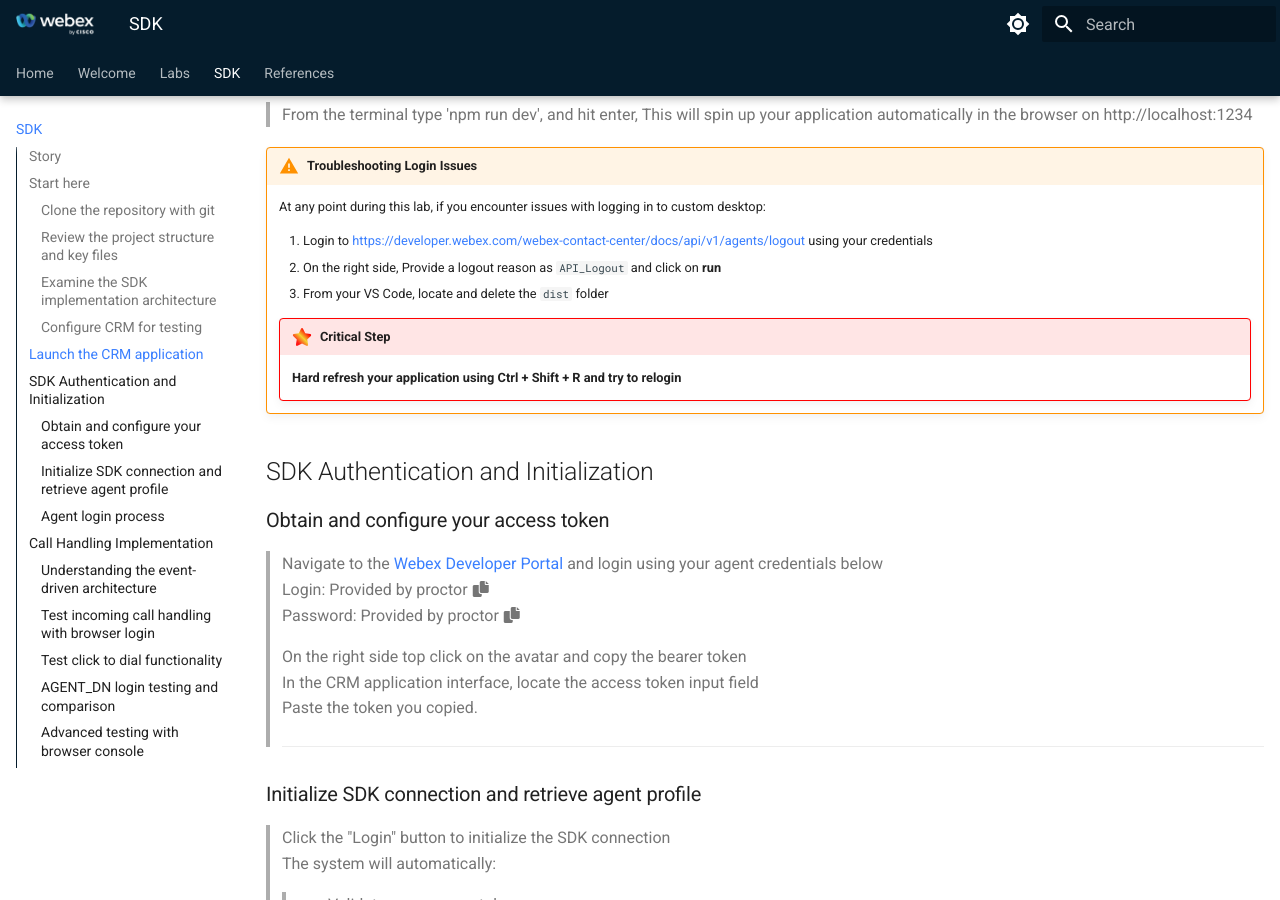
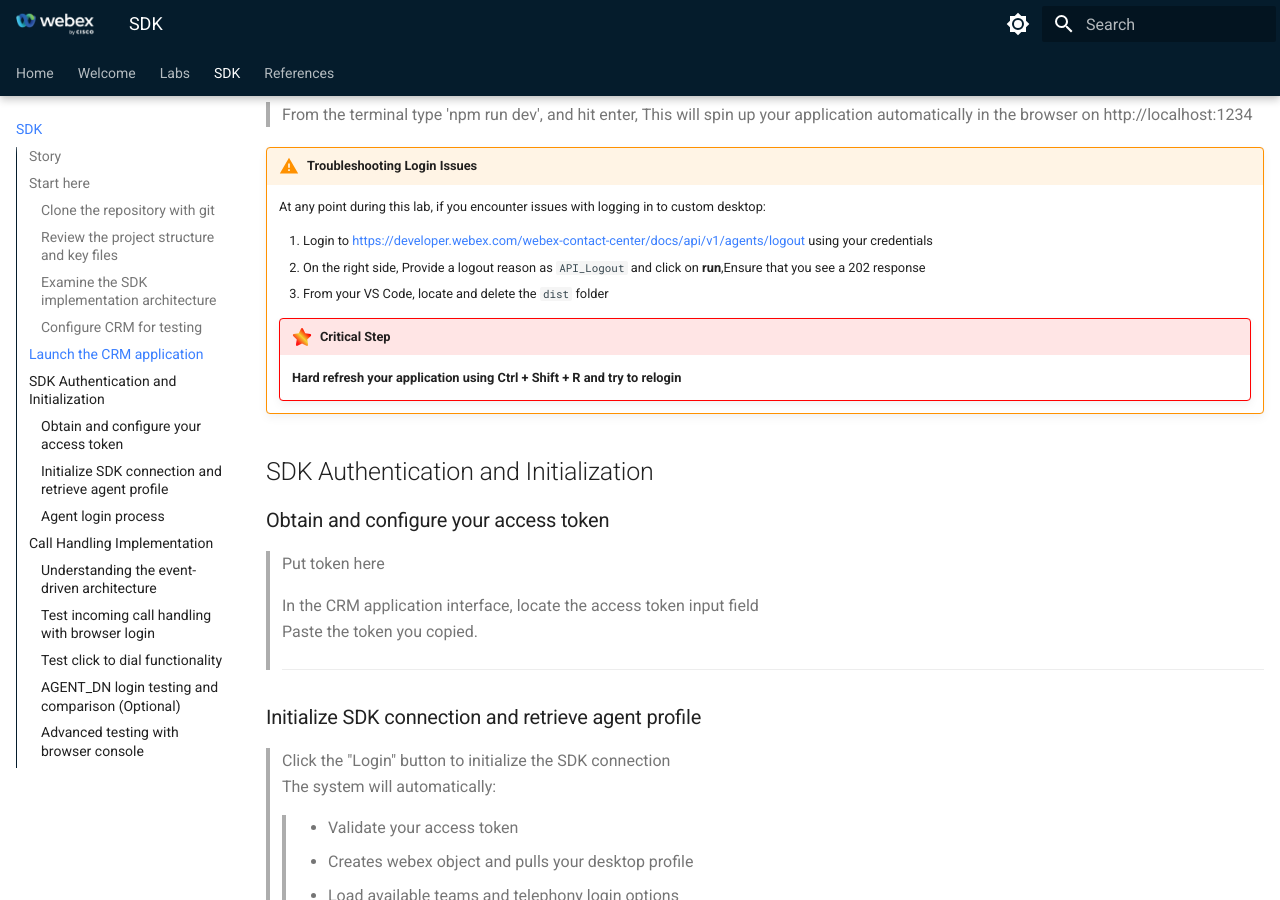
Before and after one commit to WebexCC-SA/LAB-3354, an MkDocs documentation site: the page built from docs/WXCC_SDK.md, in a window 1280 px wide and 900 px high, scrolled down 3178 px. Built offline with MkDocs 1.6.1 and Material for MkDocs 9.7.7, drawn with Linux system fonts in a browser that asks for light colours; some of the changed text lies outside the part shown.

Commit message:
oauth changes

```diff
--- a/docs/WXCC_SDK.md
+++ b/docs/WXCC_SDK.md
@@ -109,7 +109,7 @@
     At any point during this lab, if you encounter issues with logging in to custom desktop:
 
     1. Login to [https://developer.webex.com/webex-contact-center/docs/api/v1/agents/logout](https://developer.webex.com/webex-contact-center/docs/api/v1/agents/logout){:target="_blank"} using your credentials
-    2. On the right side, Provide a logout reason as `API_Logout` and click on **run**
+    2. On the right side, Provide a logout reason as `API_Logout` and click on **run**,Ensure that you see a 202 response
     3. From your VS Code, locate and delete the `dist` folder
 
     !!! important "Critical Step"
@@ -118,11 +118,10 @@
 ## SDK Authentication and Initialization
 
 ### Obtain and configure your access token
-> Navigate to the [Webex Developer Portal](https://developer.webex.com/){:target="_blank"} and login using your agent credentials below
-> Login: <copy><w class="login">Provided by proctor</w></copy>
-> Password: <copy><w class="PW">Provided by proctor</w></copy>
+> Put token here
 >
-> On the right side top click on the avatar and copy the bearer token
+>
+>
 > In the CRM application interface, locate the access token input field
 > Paste the token you copied.
 > ---
@@ -308,7 +307,7 @@
 >
 
 
-### AGENT_DN login testing and comparison
+### AGENT_DN login testing and comparison (Optional)
 > Now test the agent device number (physical phone) call handling functionality:
 > > 1. **Logout** from your current agent session
 > > 2. **Refresh the browser** using <span style="color: #FF6600; font-weight: bold; background-color: #FFF3CD; padding: 2px 4px; border-radius: 3px;">**Ctrl + Shift + R**</span>
```
